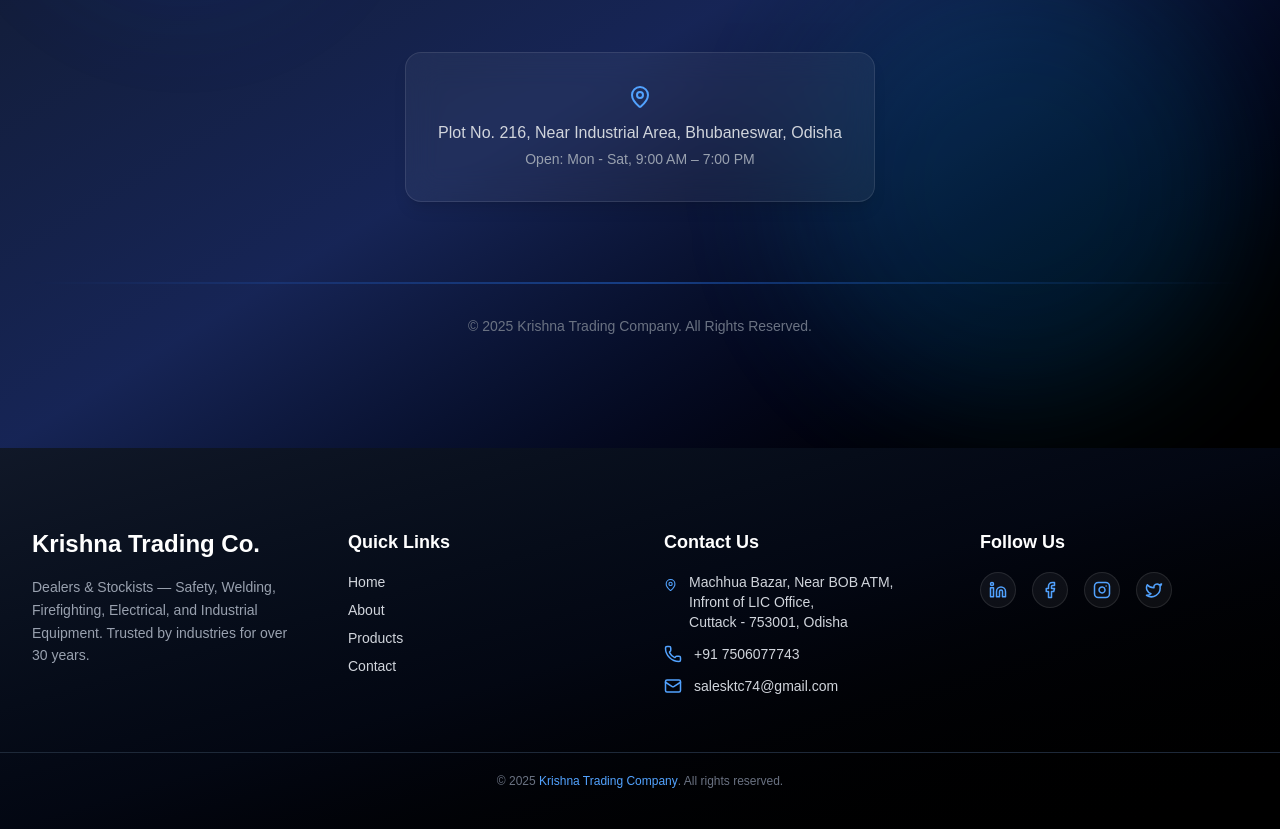
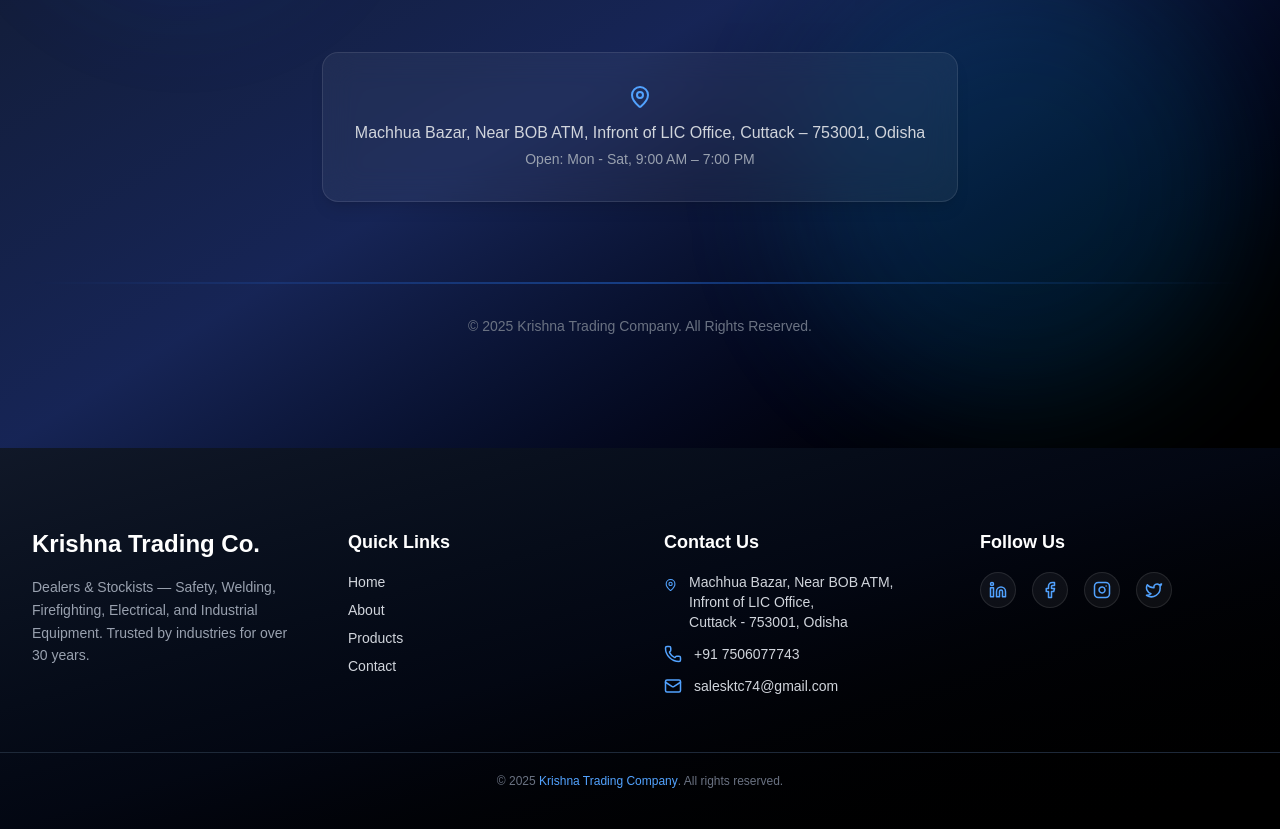
Before and after one commit to biswajit-dev-1999/krishnaTrading, a React (Vite) app: page / in a window 1280 px wide. Shown: the part 4320-5149 px from the top of the page. Built offline with nearby package versions, Linux system fonts and the light colour scheme.

Commit message:
fix contact address

```diff
--- a/src/components/sections/ContactSection.jsx
+++ b/src/components/sections/ContactSection.jsx
@@ -74,7 +74,7 @@
         >
           <MapPin className="h-6 w-6 text-blue-400 mb-3" />
           <p className="text-base font-medium">
-            Plot No. 216, Near Industrial Area, Bhubaneswar, Odisha
+            Machhua Bazar, Near BOB ATM, Infront of LIC Office, Cuttack – 753001, Odisha
           </p>
           <p className="text-sm text-gray-400 mt-1">
             Open: Mon - Sat, 9:00 AM – 7:00 PM
```
